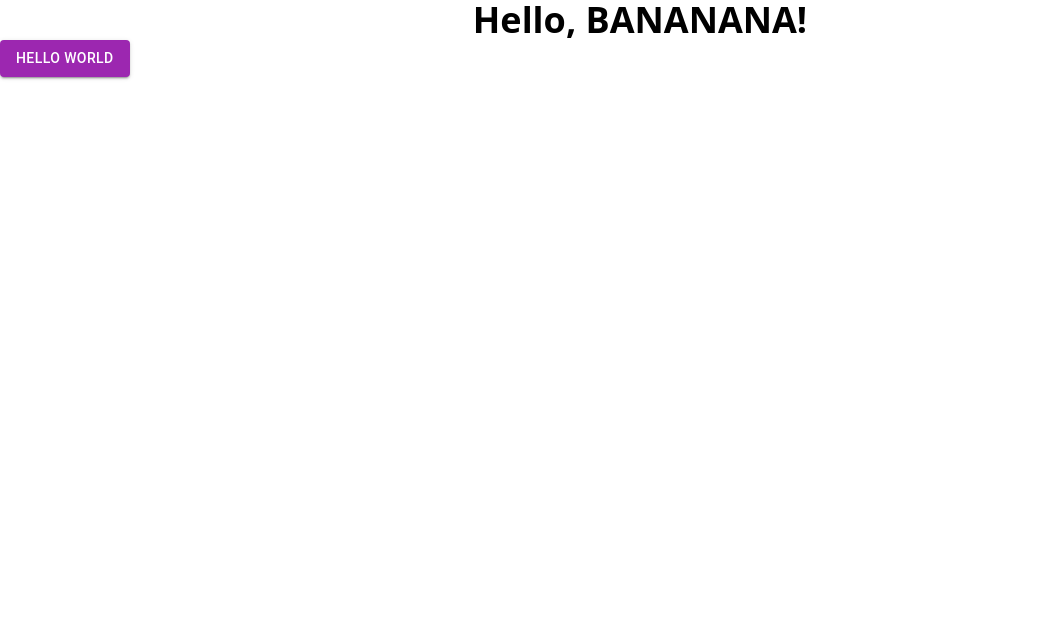
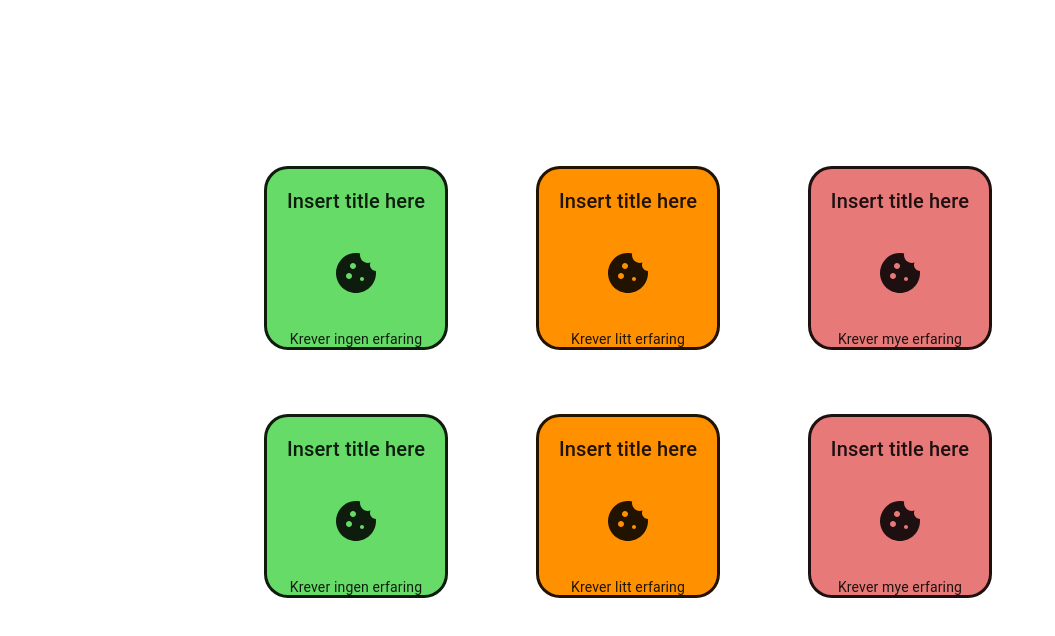
Before and after one commit to AgnetheKvalEngstad/idatt2900_group35, a React (Vite) app in the folder frontend/: page / in a window 1280 px wide. Shown: the top 636 px of the page, without its empty margins (0-1055 px from the left). Built offline with nearby package versions, Linux system fonts and the light colour scheme.

Commit message:
feat: Created basic layout for homepage cards

```diff
--- a/frontend/package.json
+++ b/frontend/package.json
@@ -12,6 +12,7 @@
   "dependencies": {
     "@emotion/react": "^11.14.0",
     "@emotion/styled": "^11.14.0",
+    "@mui/icons-material": "^6.4.8",
     "@mui/material": "^6.4.8",
     "@react-router/fs-routes": "^7.4.0",
     "@tailwindcss/vite": "^4.0.14",
--- a/frontend/src/App.tsx
+++ b/frontend/src/App.tsx
@@ -1,14 +1,7 @@
-import Button from '@mui/material/Button';
+import Homepage from "./pages/Homepage";
 
 function App() {
-  return (
-    <div className="App">
-        <h1 className="text-4xl font-bold text-center">
-            Hello, BANANANA!
-        </h1>
-        <Button className="font-extralight" color="secondary" variant="contained">Hello world</Button>
-    </div>
-  )
+  return <Homepage />;
 }
 
-export default App
+export default App;
--- /dev/null
+++ b/frontend/src/components/TopicCard.tsx
@@ -0,0 +1,58 @@
+import Card from "@mui/material/Card";
+import CardActions from "@mui/material/CardActions";
+import CardContent from "@mui/material/CardContent";
+import Typography from "@mui/material/Typography";
+import React from "react";
+
+interface TopicCardProps {
+  cardTitle: string;
+  cardIcon: React.ElementType;
+  difficulty: string;
+}
+
+export default function TopicCard({
+  cardTitle,
+  cardIcon,
+  difficulty,
+}: TopicCardProps) {
+  const getBackgroundColor = (difficulty: string) => {
+    switch (difficulty) {
+      case "ingen":
+        return "#66DB68";
+      case "litt":
+        return "#FF9000";
+      case "mye":
+        return "#E77979";
+      default:
+        return "#9E9E9E";
+    }
+  };
+
+  return (
+    <Card
+      sx={{
+        width: 184,
+        height: 184,
+        backgroundColor: getBackgroundColor(difficulty),
+        borderRadius: 6,
+        border: 3,
+      }}
+      variant="outlined"
+    >
+      <CardContent className="text-center">
+        <Typography variant="h6" component="div">
+          {cardTitle}
+        </Typography>
+      </CardContent>
+
+      <CardContent className="text-center">
+        {React.createElement(cardIcon, { sx: { fontSize: 48 } })}
+      </CardContent>
+
+      <CardContent className="text-center">
+        <Typography variant="body2">Krever {difficulty} erfaring</Typography>
+      </CardContent>
+      <CardActions></CardActions>
+    </Card>
+  );
+}
--- /dev/null
+++ b/frontend/src/pages/Homepage.tsx
@@ -0,0 +1,43 @@
+import TopicCard from "../components/TopicCard";
+import CookieIcon from "@mui/icons-material/Cookie";
+import { Grid2 } from "@mui/material";
+
+export default function Homepage() {
+  const [cardTitle, cardIcon, difficulty] = [
+    "Insert title here",
+    CookieIcon,
+    "ingen",
+  ];
+
+  const numberOfCards: number = 6;
+  const difficulties: Array<string> = ["ingen", "litt", "mye"];
+  const cards: Array<React.ReactNode> = Array(numberOfCards)
+    .fill(null)
+    .map((_, index) => (
+      <TopicCard
+        key={index}
+        cardTitle={cardTitle}
+        cardIcon={cardIcon}
+        difficulty={difficulties[index % difficulties.length]}
+      />
+    ));
+
+  return (
+    // er div ok mtp universell utforming og skjermlesere?
+    <div className="flex justify-center items-center h-screen pb-9">
+      <Grid2
+        container
+        spacing={2}
+        justifyContent="center"
+        alignItems="center"
+        style={{ maxWidth: "800px" }}
+      >
+        {cards.map((card, index) => (
+          <Grid2 key={index} size={4} padding={3}>
+            {card}
+          </Grid2>
+        ))}
+      </Grid2>
+    </div>
+  );
+}
```
Also changed, not shown: 1 other file (tests, documents, lock files or other folders).
